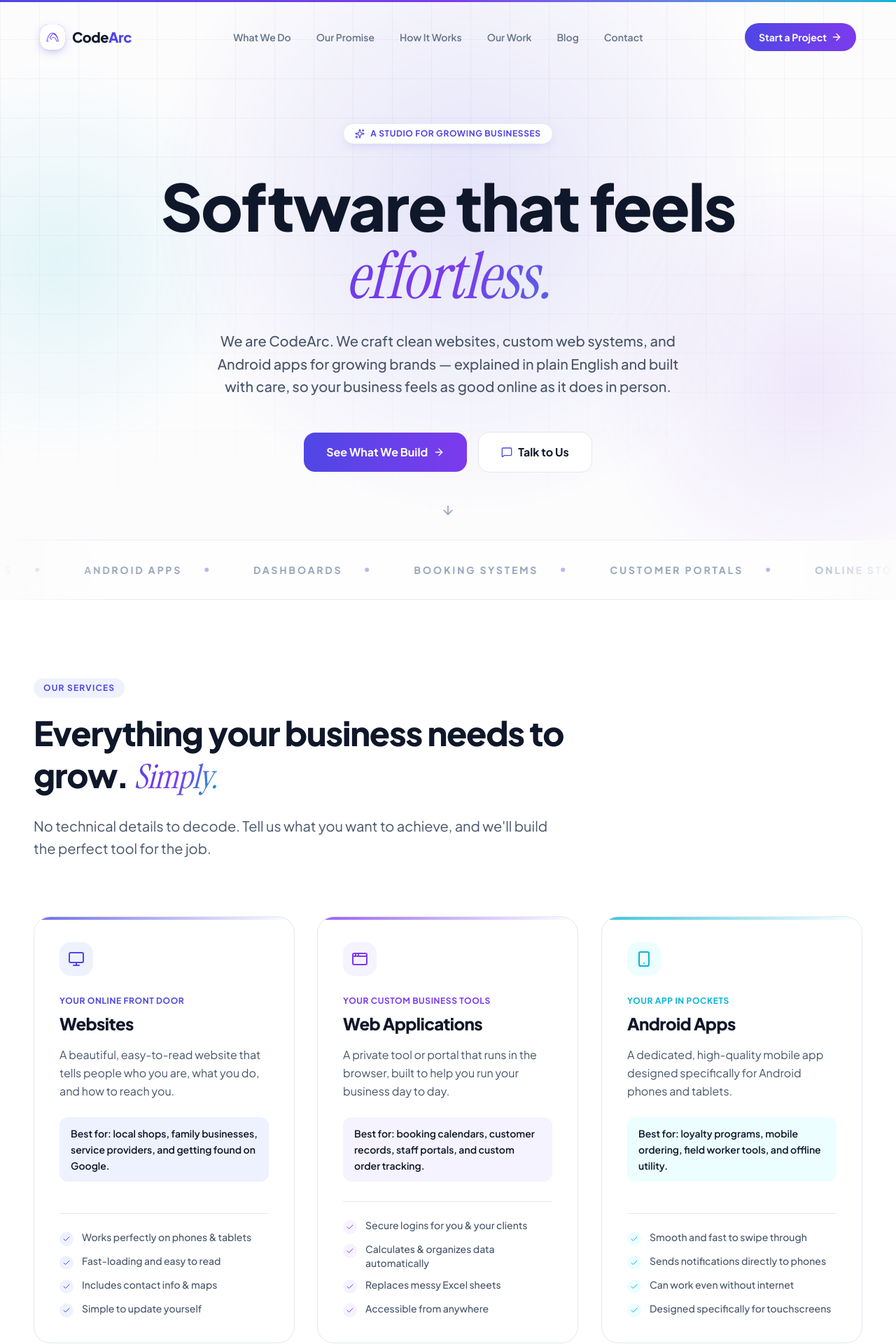
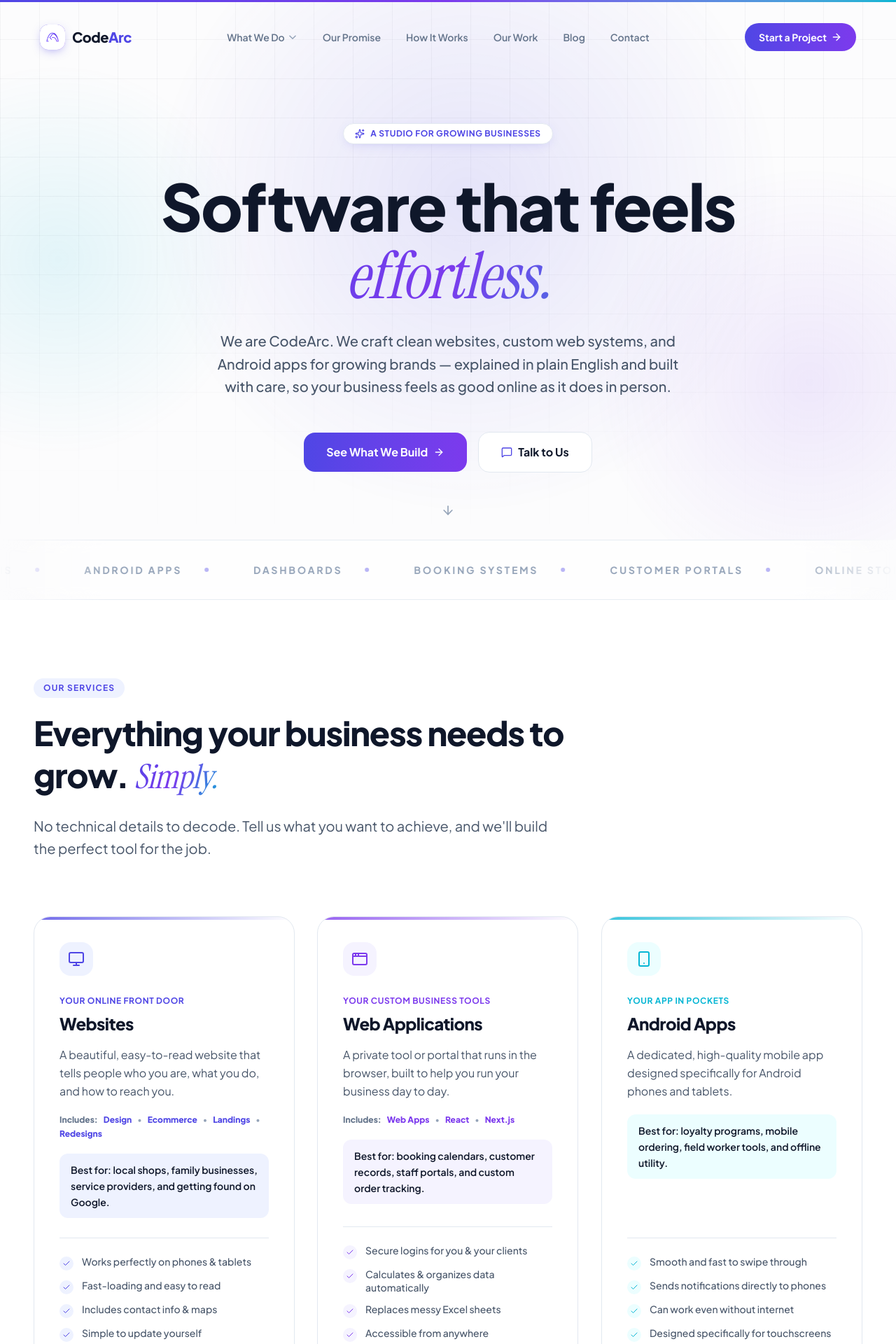
Before and after one commit to csheoganj-del/codearc, a Next.js app: page / in a window 1280 px wide. Shown: the top 1920 px of the page at 70% size. Built offline with nearby package versions, Linux system fonts and the light colour scheme.

Commit message:
feat: link all Phase 5 service pages across navbar, footer, and homepage cards

```diff
--- a/src/components/Footer.tsx
+++ b/src/components/Footer.tsx
@@ -12,6 +12,16 @@ export default function Footer() {
     { name: 'Blog', href: '/blog' },
   ];
 
+  const services = [
+    { name: 'Website Design', href: '/website-design' },
+    { name: 'Web Development', href: '/web-development' },
+    { name: 'React Development', href: '/react-development' },
+    { name: 'Next.js Development', href: '/nextjs-development' },
+    { name: 'Ecommerce Development', href: '/ecommerce-development' },
+    { name: 'Landing Page Design', href: '/landing-page-design' },
+    { name: 'Website Redesign', href: '/website-redesign' },
+  ];
+
   return (
     <footer className="py-16 border-t border-[#E2E8F0] bg-white z-10 relative overflow-hidden">
       {/* Subtle top gradient line */}
@@ -21,14 +31,14 @@ export default function Footer() {
 
         {/* Brand Column */}
         <div className="text-center md:text-left space-y-4 max-w-sm">
-          <a href="/" className="flex items-center justify-center md:justify-start space-x-2.5 group select-none">
+          <Link href="/" className="flex items-center justify-center md:justify-start space-x-2.5 group select-none">
             <div className="relative w-9 h-9 rounded-xl overflow-hidden bg-gradient-to-br from-[#4F46E5] to-[#7C3AED] flex items-center justify-center transition-transform duration-300 group-hover:scale-105">
               <img src="/assets/codearc_logo.png" alt="CodeArc Logo" className="w-full h-full object-cover mix-blend-luminosity" />
             </div>
             <span className="text-xl font-extrabold tracking-tight text-[#0F172A]">
               Code<span className="text-[#4F46E5]">Arc</span>
             </span>
-          </a>
+          </Link>
           <p className="text-sm leading-relaxed text-[#64748B] font-medium">
             We build websites and mobile apps. Simply. We talk in everyday English and design software that anyone can use instantly.
           </p>
@@ -41,13 +51,31 @@ export default function Footer() {
           </h4>
           <div className="flex flex-col items-center md:items-start space-y-3">
             {links.map((lnk) => (
-              <a
+              <Link
                 key={lnk.name}
                 href={lnk.href}
                 className="text-sm font-semibold text-[#64748B] hover:text-[#4F46E5] transition-colors"
               >
                 {lnk.name}
-              </a>
+              </Link>
+            ))}
+          </div>
+        </div>
+
+        {/* Services Column */}
+        <div className="flex flex-col items-center md:items-start space-y-4">
+          <h4 className="text-xs font-extrabold tracking-widest uppercase text-[#0F172A]">
+            Our Services
+          </h4>
+          <div className="flex flex-col items-center md:items-start space-y-3">
+            {services.map((svc) => (
+              <Link
+                key={svc.name}
+                href={svc.href}
+                className="text-sm font-semibold text-[#64748B] hover:text-[#4F46E5] transition-colors"
+              >
+                {svc.name}
+              </Link>
             ))}
           </div>
         </div>
--- a/src/components/Navbar.tsx
+++ b/src/components/Navbar.tsx
@@ -7,6 +7,8 @@ import { motion, AnimatePresence, useScroll, useSpring } from 'framer-motion';
 export default function Navbar() {
   const [scrolled, setScrolled] = useState(false);
   const [mobileMenuOpen, setMobileMenuOpen] = useState(false);
+  const [servicesDropdownOpen, setServicesDropdownOpen] = useState(false);
+  const [mobileServicesOpen, setMobileServicesOpen] = useState(false);
 
   // Springy reading-progress bar
   const { scrollYProgress } = useScroll();
@@ -27,6 +29,16 @@ export default function Navbar() {
     { name: 'Our Work', href: '/#work' },
     { name: 'Blog', href: '/blog' },
     { name: 'Contact', href: '/#contact' },
+  ];
+
+  const services = [
+    { name: 'Website Design', desc: 'Stunning visual UI/UX & landing design', href: '/website-design' },
+    { name: 'Web Development', desc: 'Robust web apps & business backends', href: '/web-development' },
+    { name: 'React Development', desc: 'Highly interactive client dashboards', href: '/react-development' },
+    { name: 'Next.js Development', desc: 'SEO-ready static & server rendering', href: '/nextjs-development' },
+    { name: 'Ecommerce Development', desc: 'High-converting online web stores', href: '/ecommerce-development' },
+    { name: 'Landing Page Design', desc: 'Optimized leads & CRO architectures', href: '/landing-page-design' },
+    { name: 'Website Redesign', desc: 'Modernize styling & speed performance', href: '/website-redesign' },
   ];
 
   return (
@@ -62,7 +74,66 @@ export default function Navbar() {
 
             {/* Navigation Links */}
             <div className="hidden md:flex items-center space-x-1">
-              {navLinks.map((link) => (
+              {navLinks.map((link) => {
+                if (link.name === 'What We Do') {
+                  return (
+                    <div
+                      key={link.name}
+                      className="relative"
+                      onMouseEnter={() => setServicesDropdownOpen(true)}
+                      onMouseLeave={() => setServicesDropdownOpen(false)}
+                    >
+                      <a
+                        href={link.href}
+                        className={`px-4 py-2 rounded-full text-sm font-semibold transition-colors duration-200 flex items-center gap-1 ${
+                          servicesDropdownOpen
+                            ? 'text-[#4F46E5] bg-[#EEF2FF]'
+                            : 'text-[#64748B] hover:text-[#0F172A] hover:bg-[#EEF2FF]'
+                        }`}
+                      >
+                        {link.name}
+                        <svg
+                          className={`w-3.5 h-3.5 transition-transform duration-200 ${
+                            servicesDropdownOpen ? 'rotate-180 text-[#4F46E5]' : 'text-[#94A3B8]'
+                          }`}
+                          fill="none"
+                          viewBox="0 0 24 24"
+                          stroke="currentColor"
+                        >
+                          <path strokeLinecap="round" strokeLinejoin="round" strokeWidth={2.5} d="M19 9l-7 7-7-7" />
+                        </svg>
+                      </a>
+
+                      <AnimatePresence>
+                        {servicesDropdownOpen && (
+                          <motion.div
+                            initial={{ opacity: 0, y: 8, scale: 0.96 }}
+                            animate={{ opacity: 1, y: 0, scale: 1 }}
+                            exit={{ opacity: 0, y: 8, scale: 0.96 }}
+                            transition={{ duration: 0.18, ease: [0.16, 1, 0.3, 1] }}
+                            className="absolute left-0 mt-2 w-[320px] rounded-3xl bg-white border border-[#E2E8F0] shadow-[0_12px_40px_-12px_rgba(15,23,42,0.15)] p-4 z-50 grid grid-cols-1 gap-1"
+                          >
+                            {services.map((svc) => (
+                              <a
+                                key={svc.name}
+                                href={svc.href}
+                                className="flex flex-col p-3 rounded-2xl hover:bg-[#EEF2FF]/60 transition-colors group/item animate-pulse-once"
+                              >
+                                <span className="text-sm font-bold text-[#0F172A] group-hover/item:text-[#4F46E5] transition-colors">
+                                  {svc.name}
+                                </span>
+                                <span className="text-[11px] font-semibold text-[#64748B] mt-0.5 leading-normal">
+                                  {svc.desc}
+                                </span>
+                              </a>
+                            ))}
+                          </motion.div>
+                        )}
+                      </AnimatePresence>
+                    </div>
+                  );
+                }
+                return (
                   <a
                     key={link.name}
                     href={link.href}
@@ -70,7 +141,8 @@ export default function Navbar() {
                   >
                     {link.name}
                   </a>
-              ))}
+                );
+              })}
             </div>
 
             {/* Right Action CTA Button */}
@@ -106,10 +178,58 @@ export default function Navbar() {
             animate={{ opacity: 1, y: 0 }}
             exit={{ opacity: 0, y: -16 }}
             transition={{ duration: 0.25 }}
-            className="fixed inset-x-4 top-[80px] z-40 md:hidden p-6 bg-white rounded-3xl border border-[#E2E8F0] shadow-2xl"
+            className="fixed inset-x-4 top-[80px] z-40 md:hidden p-6 bg-white rounded-3xl border border-[#E2E8F0] shadow-2xl max-h-[80vh] overflow-y-auto"
           >
             <div className="flex flex-col space-y-1">
-              {navLinks.map((link) => (
+              {navLinks.map((link) => {
+                if (link.name === 'What We Do') {
+                  return (
+                    <div key={link.name} className="flex flex-col">
+                      <button
+                        onClick={() => setMobileServicesOpen(!mobileServicesOpen)}
+                        className="flex items-center justify-between w-full text-base font-bold text-[#0F172A] py-3.5 px-4 rounded-xl hover:bg-[#EEF2FF] transition-colors text-left"
+                      >
+                        <span>{link.name}</span>
+                        <svg
+                          className={`w-4 h-4 transition-transform duration-200 ${
+                            mobileServicesOpen ? 'rotate-180 text-[#4F46E5]' : 'text-[#94A3B8]'
+                          }`}
+                          fill="none"
+                          viewBox="0 0 24 24"
+                          stroke="currentColor"
+                        >
+                          <path strokeLinecap="round" strokeLinejoin="round" strokeWidth={2.5} d="M19 9l-7 7-7-7" />
+                        </svg>
+                      </button>
+                      <AnimatePresence>
+                        {mobileServicesOpen && (
+                          <motion.div
+                            initial={{ height: 0, opacity: 0 }}
+                            animate={{ height: 'auto', opacity: 1 }}
+                            exit={{ height: 0, opacity: 0 }}
+                            transition={{ duration: 0.25, ease: 'easeInOut' }}
+                            className="overflow-hidden pl-4 pr-2 flex flex-col gap-1 border-l-2 border-[#E2E8F0] ml-6 mt-1 mb-2"
+                          >
+                            {services.map((svc) => (
+                              <a
+                                key={svc.name}
+                                href={svc.href}
+                                onClick={() => {
+                                  setMobileMenuOpen(false);
+                                  setMobileServicesOpen(false);
+                                }}
+                                className="py-2.5 px-3 rounded-xl text-sm font-bold text-[#475569] hover:text-[#4F46E5] hover:bg-[#EEF2FF]/50 transition-colors"
+                              >
+                                {svc.name}
+                              </a>
+                            ))}
+                          </motion.div>
+                        )}
+                      </AnimatePresence>
+                    </div>
+                  );
+                }
+                return (
                   <a
                     key={link.name}
                     href={link.href}
@@ -118,7 +238,8 @@ export default function Navbar() {
                   >
                     {link.name}
                   </a>
-              ))}
+                );
+              })}
               <a
                 href="#contact"
                 onClick={() => setMobileMenuOpen(false)}
--- a/src/components/Services.tsx
+++ b/src/components/Services.tsx
@@ -128,9 +128,34 @@ export default function Services() {
                   </h3>
 
                   {/* Description */}
-                  <p className="text-base text-[#475569] leading-relaxed mb-6">
+                  <p className="text-base text-[#475569] leading-relaxed mb-5">
                     {service.description}
                   </p>
+
+                  {/* Sub-services links */}
+                  {service.title === 'Websites' && (
+                    <div className="flex flex-wrap gap-x-2 gap-y-1 mb-5 text-xs font-extrabold text-[#64748B]">
+                      <span>Includes:</span>
+                      <Link href="/website-design" className="text-[#4F46E5] hover:underline">Design</Link>
+                      <span className="text-[#94A3B8] font-normal">•</span>
+                      <Link href="/ecommerce-development" className="text-[#4F46E5] hover:underline">Ecommerce</Link>
+                      <span className="text-[#94A3B8] font-normal">•</span>
+                      <Link href="/landing-page-design" className="text-[#4F46E5] hover:underline">Landings</Link>
+                      <span className="text-[#94A3B8] font-normal">•</span>
+                      <Link href="/website-redesign" className="text-[#4F46E5] hover:underline">Redesigns</Link>
+                    </div>
+                  )}
+
+                  {service.title === 'Web Applications' && (
+                    <div className="flex flex-wrap gap-x-2 gap-y-1 mb-5 text-xs font-extrabold text-[#64748B]">
+                      <span>Includes:</span>
+                      <Link href="/web-development" className="text-[#7C3AED] hover:underline">Web Apps</Link>
+                      <span className="text-[#94A3B8] font-normal">•</span>
+                      <Link href="/react-development" className="text-[#7C3AED] hover:underline">React</Link>
+                      <span className="text-[#94A3B8] font-normal">•</span>
+                      <Link href="/nextjs-development" className="text-[#7C3AED] hover:underline">Next.js</Link>
+                    </div>
+                  )}
 
                   {/* Purpose */}
                   <p
```
Lines whose indentation alone changed are shown as unchanged.
